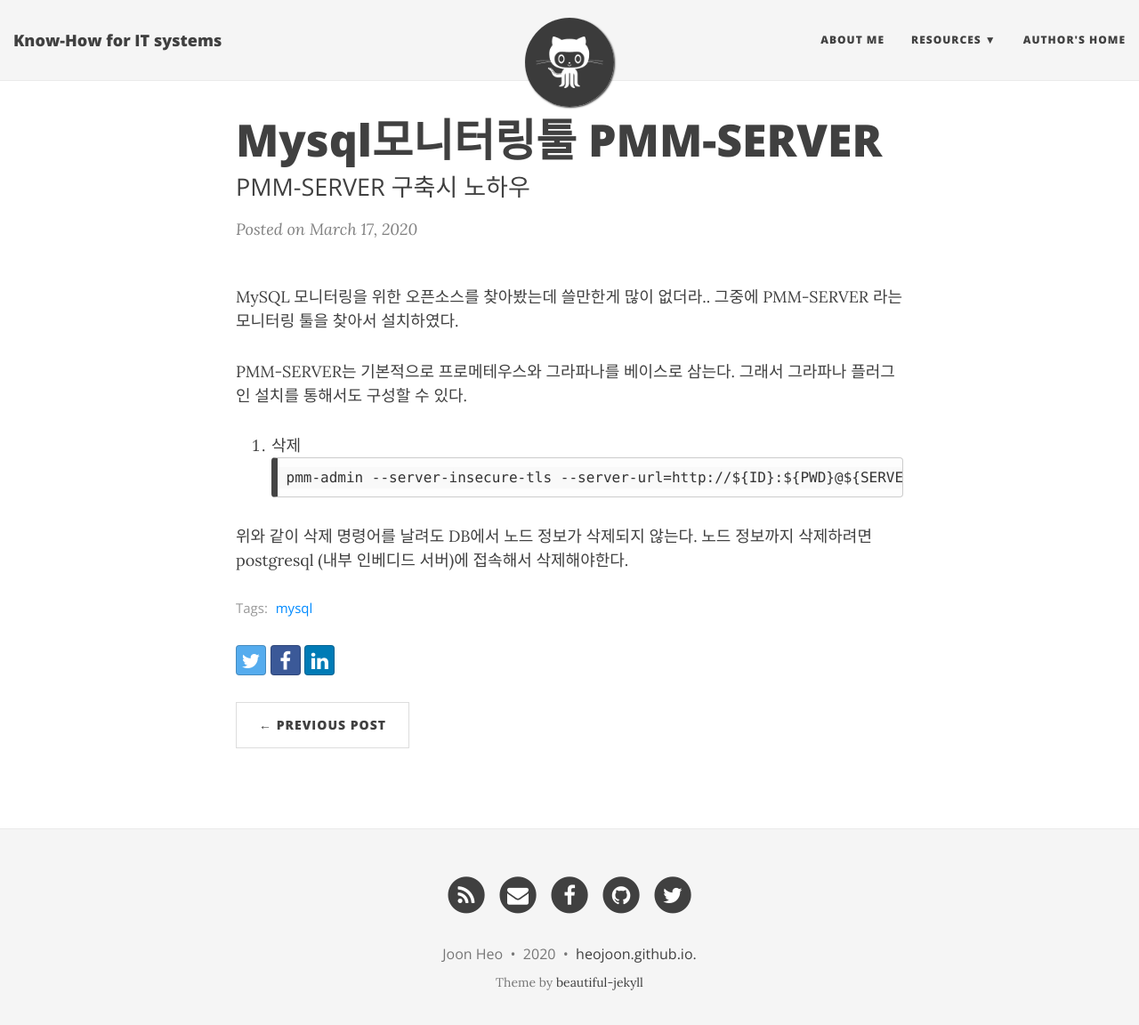
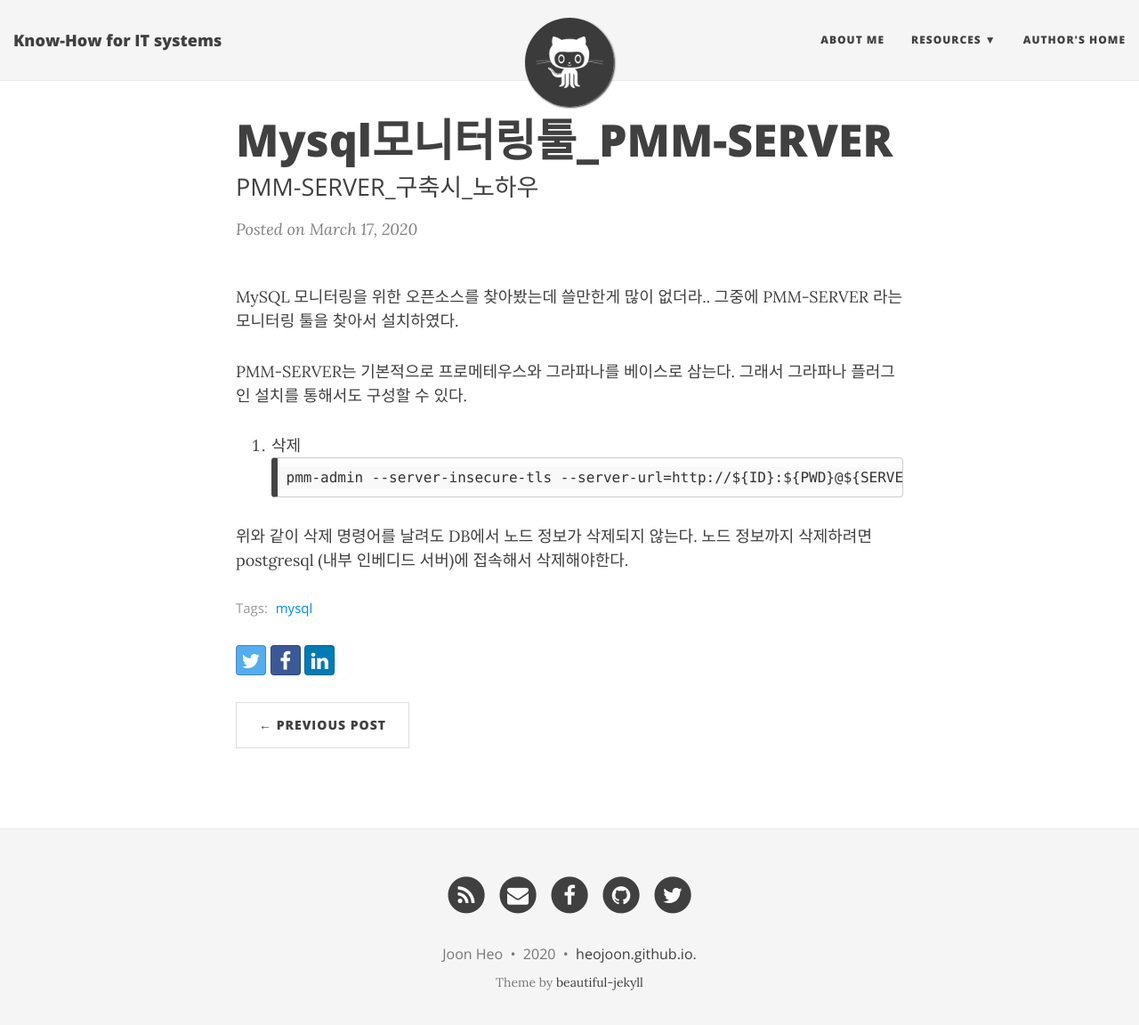
Before and after one commit to heojoon/heojoon_blog_archive_201029, a Jekyll site: the page built from _posts/2020-03-17-pmm-server사용팁.md, in a window 1280 px wide and 1165 px high. Shown: the top 1152 px of the window at 89% size. Built offline with Jekyll 4.4.1, drawn with Linux system fonts in a browser that asks for light colours; nearby versions of some CDN libraries.

```diff
--- a/_posts/2020-03-17-pmm-server사용팁.md
+++ b/_posts/2020-03-17-pmm-server사용팁.md
@@ -1,8 +1,8 @@
 ---
 layout: post
-title: Mysql모니터링툴 PMM-SERVER
+title: Mysql모니터링툴_PMM-SERVER
 tag: mysql
-subtitle: PMM-SERVER 구축시 노하우
+subtitle: PMM-SERVER_구축시_노하우
 ---
 
 MySQL 모니터링을 위한 오픈소스를 찾아봤는데 쓸만한게 많이 없더라.. 그중에 PMM-SERVER 라는 모니터링 툴을 찾아서 설치하였다.
```
